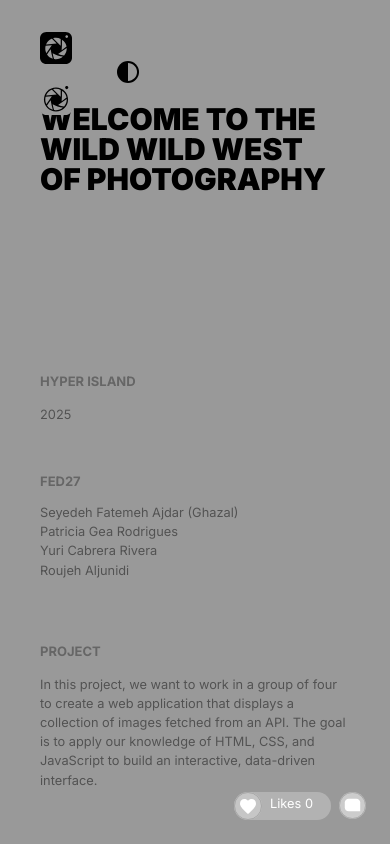
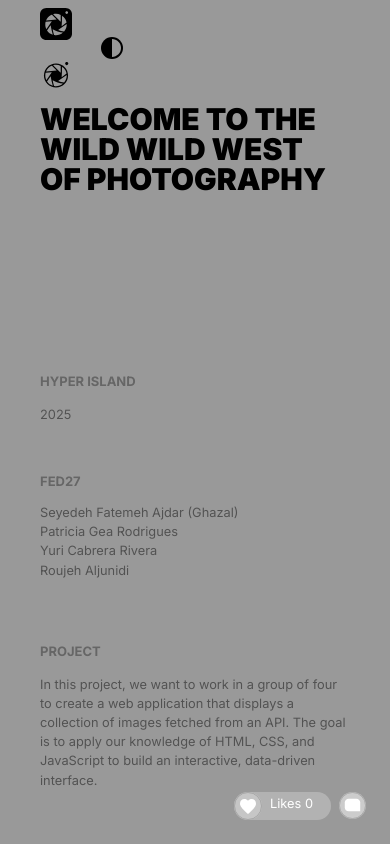
Before and after one commit to foloram/group1-fund2-final_assessment, a website built with Vite: page vite-vanilla-boilerplate/index.html in a window 390 px wide. Built offline with nearby package versions, Linux system fonts and the light colour scheme; no server answers; a web font is replaced by a local one.

Commit message:
new changes in header

```diff
--- a/vite-vanilla-boilerplate/src/style.css
+++ b/vite-vanilla-boilerplate/src/style.css
@@ -126,8 +126,20 @@ body {
 
     .sidebar {
       display: flex;
-      gap: 24px;
+      flex-direction: row;
       justify-content: space-between;
+      top: 0;
+    }
+    .logo-container {
+      display: flex;
+      flex-direction: row;
+      align-items: center;
+      gap: 8px;
+      top: 0;
+    }
+
+    header {
+      top: 0;
     }
 
     .welcomingCopy {
@@ -183,11 +195,11 @@ p {
 
 /* HEADER */
 header {
+  display: flex;
+  justify-content: space-between;
   margin: 48px 0px 0px 8px;
   position: fixed;
-  display: grid;
-  grid-template-columns: 1fr;
-  grid-template-rows: 1fr 32px;
+  width: 300px;
 }
 
 button {
@@ -408,3 +420,11 @@ h2 {
   color: #333;
   font-weight: bold;
 }
+
+.logo-container {
+  display: flex;
+  flex-direction: column;
+  align-items: center;
+  gap: 8px;
+  margin-bottom: 24px;
+}
```
Also changed, not shown: vite-vanilla-boilerplate/index.html (+1 -1 lines).
